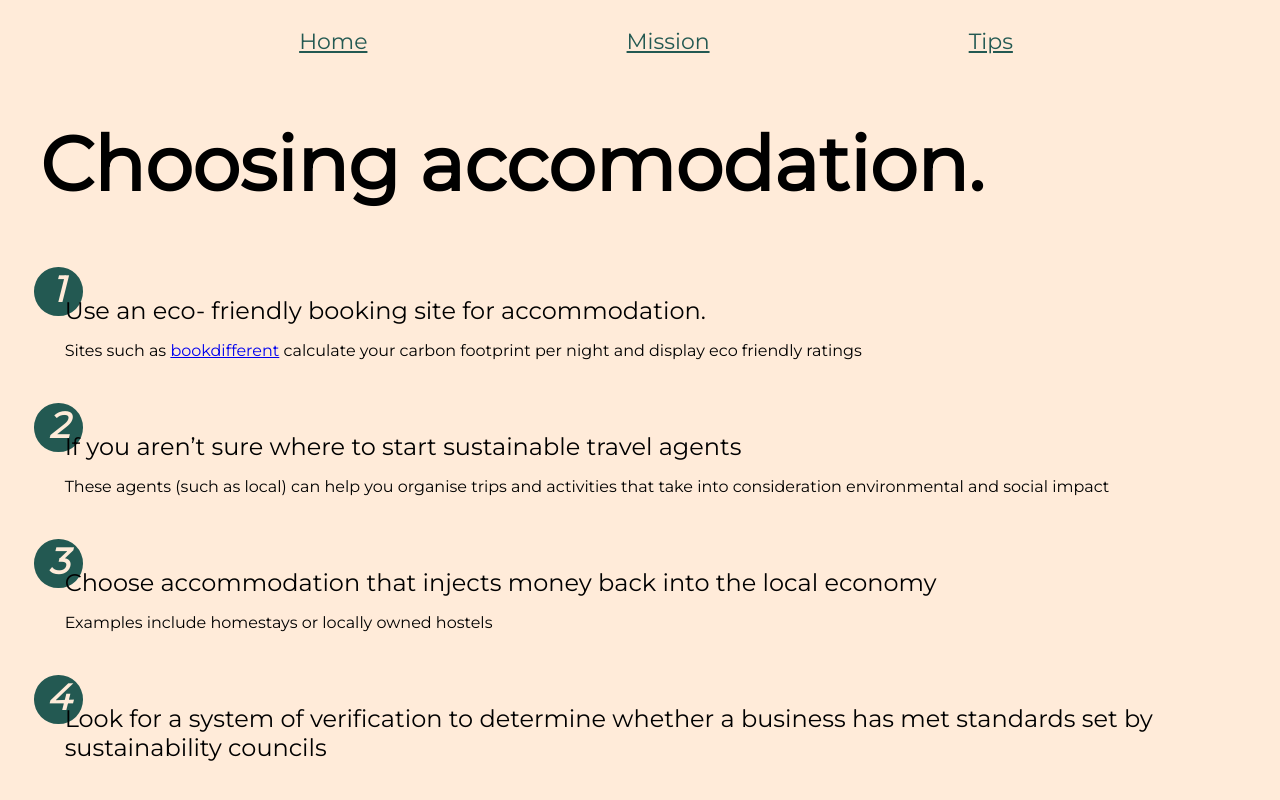
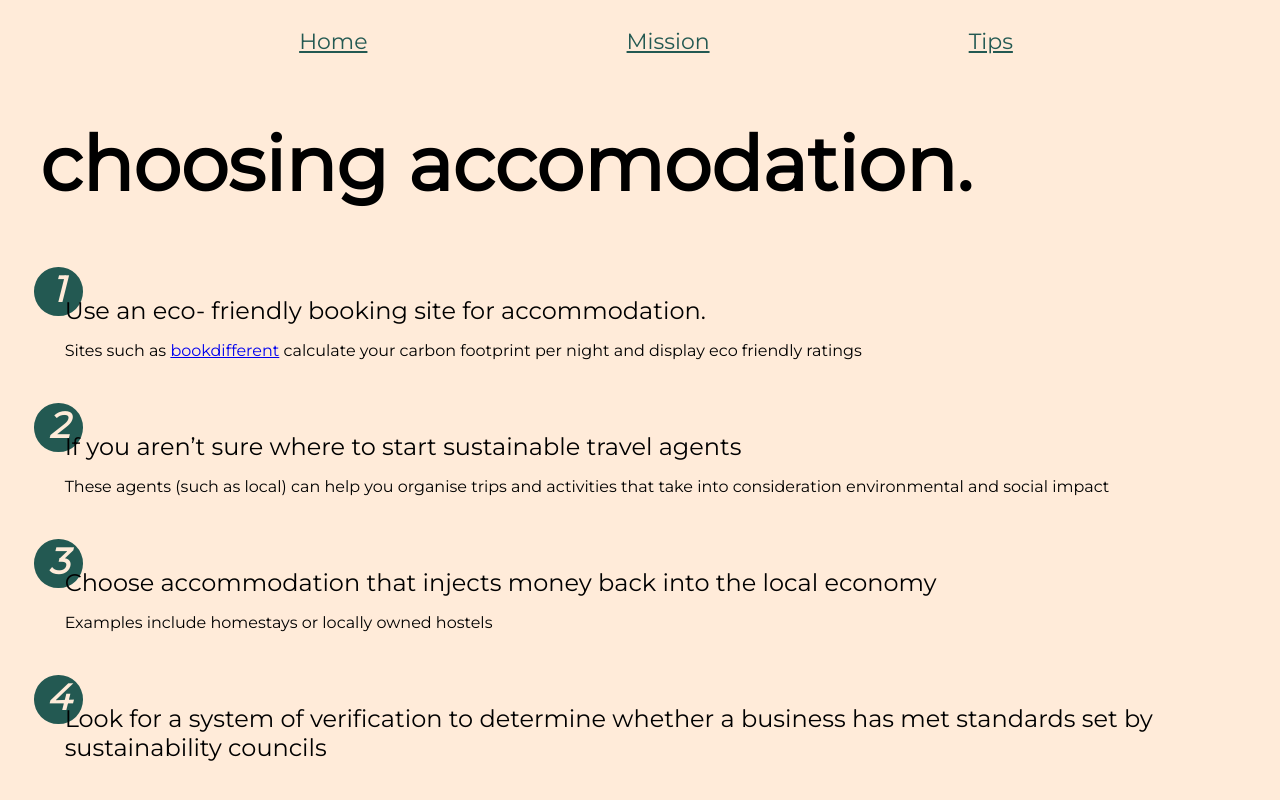
Before and after one commit to VictoriaDenisenko/RiviR.github.io, a plain HTML site: page accomodation.html in a window 1280 px wide. Drawn offline with Linux system fonts and the light colour scheme.

Commit message:
Update accomodation.html

```diff
--- a/accomodation.html
+++ b/accomodation.html
@@ -31,7 +31,7 @@
         }
     </style>
 
-    <h2>Choosing accomodation.</h2>
+    <h2>choosing accomodation.</h2>
     <ol class="steps">
         <li>Use an eco- friendly booking site for accommodation.
             <p>Sites such as
```
